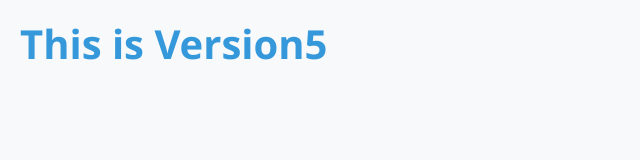
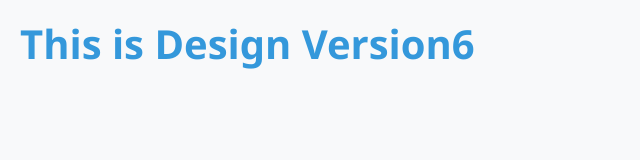
Before and after one commit to to892312/myrepo, a plain HTML site: page index.html in a window 1280 px wide. Shown: the whole page, without its empty margins (0-640 px from the left). Drawn offline with Linux system fonts and the light colour scheme.

Commit message:
Changed h1 to V6

```diff
--- a/index.html
+++ b/index.html
@@ -7,6 +7,6 @@
     <title>Document</title>
 </head>
 <body>
-    <h1> This is Version5 </h1>
+    <h1> This is Design Version6 </h1>
 </body>
 </html>
```
